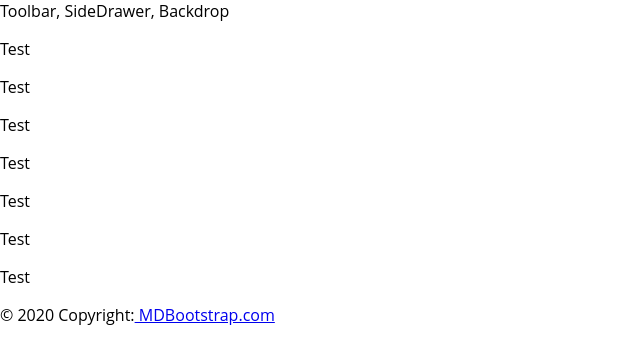
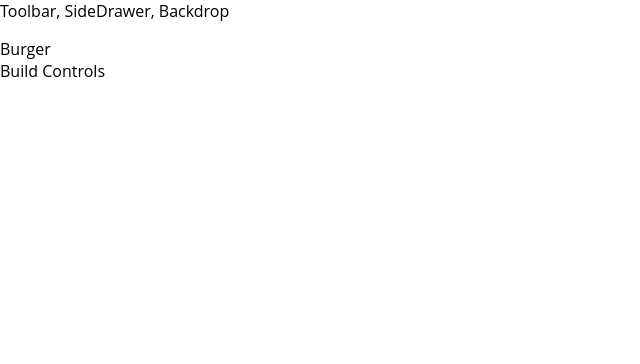
Before and after one commit to shindiogawa/burger-builder, a React (Create React App) app in the folder burguer-builder-application/: page / in a window 1280 px wide. Shown: the top 364 px of the page, without its empty margins (0-640 px from the left). Built offline with nearby package versions, Linux system fonts and the light colour scheme.

Commit message:
2- Implementation of the burger builder container

```diff
--- a/burguer-builder-application/src/App.js
+++ b/burguer-builder-application/src/App.js
@@ -1,16 +1,12 @@
 import React from 'react';
 import Layout from './components/Layout/Layout'
+import BurgerBuilder from './containers/BurgerBuilder/BurgerBuilder';
+
 function App() {
   return (
     <div>
       <Layout>
-        <p>Test</p>
-        <p>Test</p>
-        <p>Test</p>
-        <p>Test</p>
-        <p>Test</p>
-        <p>Test</p>
-        <p>Test</p>
+        <BurgerBuilder />
       </Layout>
     </div>
   );
--- a/burguer-builder-application/src/components/Layout/Layout.js
+++ b/burguer-builder-application/src/components/Layout/Layout.js
@@ -1,16 +1,19 @@
 import React from 'react';
 import Aux from '../../hoc/Aux';
+import classes from './Layout.module.css';
 const layout = (props) => (
     <Aux>
         <div>Toolbar, SideDrawer, Backdrop</div>
-        <main>
+        <main className={classes.Content}>
             {props.children}
         </main>
-        <footer >
+
+        {/* We can add a footer right here */}
+        {/* <footer >
             <div >© 2020 Copyright:
                 <a href="https://mdbootstrap.com/"> MDBootstrap.com</a>
             </div>
-        </footer>
+        </footer> */}
 
     </Aux>
 );
--- /dev/null
+++ b/burguer-builder-application/src/components/Layout/Layout.module.css
@@ -0,0 +1,3 @@
+.Content {
+    margin-top: 16px;
+}
--- /dev/null
+++ b/burguer-builder-application/src/containers/BurgerBuilder/BurgerBuilder.js
@@ -0,0 +1,15 @@
+import React, {Component} from 'react';
+import Aux from '../../hoc/Aux';
+
+class BurgerBuilder extends Component {
+    render() {
+        return (
+            <Aux>
+                <div>Burger</div>
+                <div>Build Controls</div>
+            </Aux>
+        );
+    };
+}
+
+export default BurgerBuilder;
```
